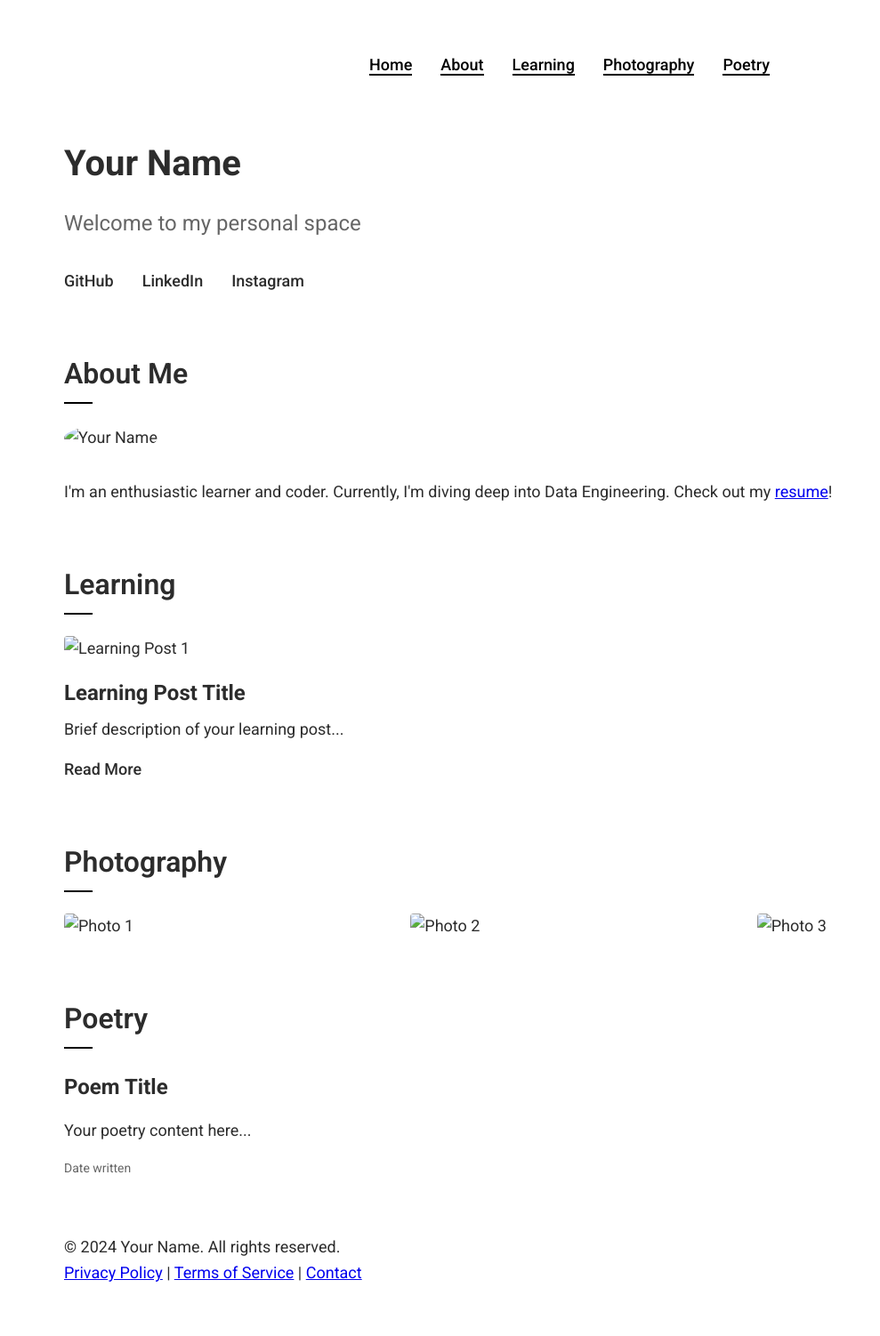
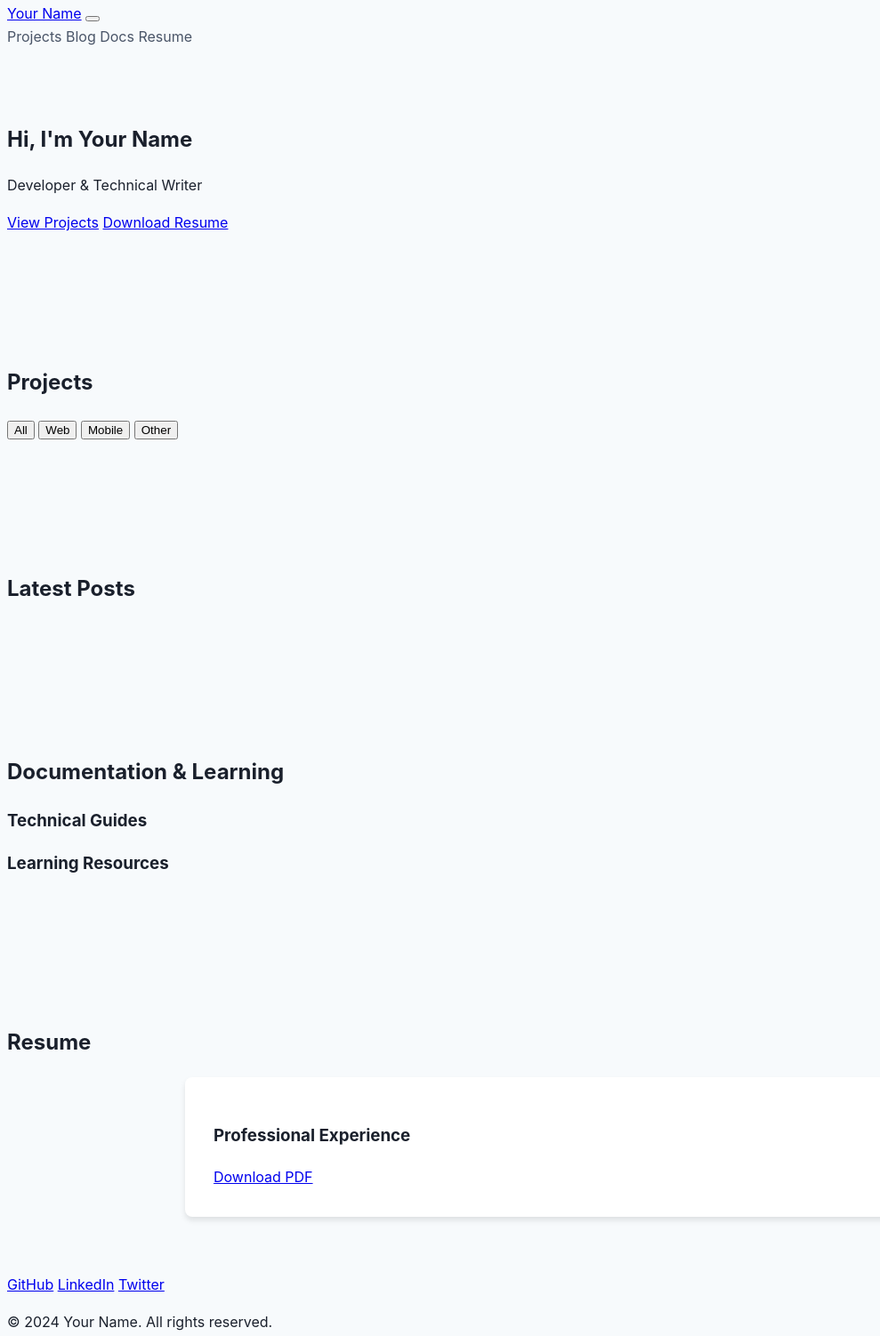
Before and after one commit to dattskoushik/dattskoushik.github.io, a plain HTML site: page index.html in a window 1280 px wide. Shown: the part 5-1507 px from the top of the page at 89% size, without its empty margins (0-989 px from the left). Before the commit the page ends 1483 px from the top, so only its background shows below. Drawn offline with Linux system fonts and the light colour scheme; files that its build step writes are made by us from their sources.

Commit message:
Edited styles.css and index.html file for the same too

```diff
--- a/assets/css/styles.css
+++ b/assets/css/styles.css
@@ -1,235 +1,53 @@
-/* Reset and Base Styles */
+/* Base styles */
 :root {
-    /* Colors */
-    --color-background: #ffffff;
-    --color-text: #2c2c2c;
-    --color-text-light: #666666;
-    --color-accent: #000000;
-
-    /* Spacing */
-    --spacing-xs: 0.5rem;
-    --spacing-sm: 1rem;
-    --spacing-md: 2rem;
-    --spacing-lg: 4rem;
-
-    /* Typography */
-    --font-size-base: 1.125rem;
-    --font-size-small: 0.875rem;
-    --font-size-h1: 2.5rem;
-    --font-size-h2: 2rem;
-    --font-size-h3: 1.5rem;
+    --primary-color: #2D3748;
+    --secondary-color: #4A5568;
+    --accent-color: #3182CE;
+    --background-color: #F7FAFC;
+    --text-color: #1A202C;
 }
 
-/* Reset */
-*, *::before, *::after {
-    box-sizing: border-box;
-    margin: 0;
-    padding: 0;
-}
-
-/* Base Typography */
+/* Typography */
 body {
-    font-family: 'Roboto', sans-serif;
-    font-size: var(--font-size-base);
+    font-family: -apple-system, BlinkMacSystemFont, 'Segoe UI', Roboto, Oxygen, Ubuntu, Cantarell, sans-serif;
     line-height: 1.6;
-    color: var(--color-text);
-    background-color: var(--color-background);
-    -webkit-font-smoothing: antialiased;
-    -moz-osx-font-smoothing: grayscale;
-}
-
-/* Layout */
-body {
-    max-width: 1200px;
-    margin: 0 auto;
-    padding: var(--spacing-md);
+    color: var(--text-color);
+    background-color: var(--background-color);
 }
 
 /* Navigation */
-.main-nav {
-    margin: var(--spacing-md) 0 var(--spacing-lg);
+.nav-link {
+    position: relative;
+    text-decoration: none;
+    color: var(--secondary-color);
+    transition: color 0.3s ease;
 }
 
-.main-nav ul {
-    list-style: none;
-    display: flex;
-    gap: var(--spacing-md);
-    flex-wrap: wrap;
-    justify-content: center;
+.nav-link::after {
+    content: '';
+    position: absolute;
+    width: 0;
+    height: 2px;
+    bottom: -2px;
+    left: 0;
+    background-color: var(--accent-color);
+    transition: width 0.3s ease-in-out;
 }
 
-.main-nav a {
-    text-decoration: none;
-    color: var(--color-text);
-    font-weight: 500;
-    transition: color 0.2s ease;
+.nav-link:hover::after {
+    width: 100%;
 }
 
-.main-nav a.active {
-    border-bottom: 2px solid var(--color-accent);
-    color: var(--color-accent);
+.nav-link.active {
+    color: var(--accent-color);
 }
 
-.main-nav a:hover {
-    color: var(--color-text-light);
-}
-
-/* Section Styles */
+/* Sections */
 .section {
-    margin: var(--spacing-lg) 0;
-}
-
-.section-title {
-    font-size: var(--font-size-h2);
-    font-weight: 600;
-    margin-bottom: var(--spacing-md);
-    position: relative;
-}
-
-.section-title::after {
-    content: "";
-    position: absolute;
-    bottom: -0.5rem;
-    left: 0;
-    width: 2rem;
-    height: 2px;
-    background-color: var(--color-accent);
-}
-
-/* Home Section */
-.home-content {
-    margin: var(--spacing-lg) 0;
-}
-
-.home-content h1 {
-    font-size: var(--font-size-h1);
-    font-weight: 700;
-    margin-bottom: var(--spacing-sm);
-}
-
-.intro {
-    font-size: var(--font-size-h3);
-    color: var(--color-text-light);
-    margin-bottom: var(--spacing-md);
-}
-
-/* Social Links */
-.social-links {
-    display: flex;
-    gap: var(--spacing-md);
-    margin-top: var(--spacing-md);
-}
-
-.social-links a {
-    color: var(--color-text);
-    text-decoration: none;
-    font-weight: 500;
-    transition: color 0.2s ease;
-}
-
-.social-links a:hover {
-    color: var(--color-text-light);
-}
-
-/* Learning Grid */
-.learning-grid {
-    display: grid;
-    grid-template-columns: repeat(auto-fit, minmax(300px, 1fr));
-    gap: var(--spacing-md);
-    margin-top: var(--spacing-md);
-}
-
-.learning-post {
-    display: flex;
-    flex-direction: column;
-}
-
-.learning-image {
-    width: 100%;
-    height: auto;
-    border-radius: 4px;
-}
-
-.learning-content {
-    margin-top: var(--spacing-sm);
-}
-
-.learning-content h3 {
-    font-size: var(--font-size-h3);
-    margin-bottom: var(--spacing-xs);
-}
-
-.read-more {
-    display: inline-block;
-    margin-top: var(--spacing-sm);
-    color: var(--color-text);
-    text-decoration: none;
-    font-weight: 500;
-}
-
-/* Photo Gallery */
-.photo-gallery {
-    display: grid;
-    grid-template-columns: repeat(auto-fit, minmax(250px, 1fr));
-    gap: var(--spacing-md);
-    margin-top: var(--spacing-md);
-}
-
-.photo-item img {
-    width: 100%;
-    height: auto;
-    border-radius: 4px;
-    transition: transform 0.3s ease;
-}
-
-.photo-item img:hover {
-    transform: scale(1.02);
-}
-
-/* Poetry Section */
-.poetry-item {
-    max-width: 700px;
-    margin: var(--spacing-md) 0;
-}
-
-.poetry-item h3 {
-    font-size: var(--font-size-h3);
-    margin-bottom: var(--spacing-sm);
-}
-
-.date {
-    display: block;
-    margin-top: var(--spacing-sm);
-    color: var(--color-text-light);
-    font-size: var(--font-size-small);
-}
-
-/* Responsive Design */
-@media (max-width: 768px) {
-    :root {
-        --font-size-h1: 2rem;
-        --font-size-h2: 1.75rem;
-        --font-size-h3: 1.25rem;
-    }
-
-    body {
-        padding: var(--spacing-sm);
-    }
-
-    .main-nav ul {
-        gap: var(--spacing-sm);
-    }
-
-    .section {
-        margin: var(--spacing-md) 0;
-    }
-}
-
-/* Add this to your styles.css */
-.section {
+    padding: 4rem 0;
     opacity: 0;
     transform: translateY(20px);
-    transition: opacity 0.6s ease-out, transform 0.6s ease-out;
+    transition: opacity 0.5s ease, transform 0.5s ease;
 }
 
 .section.visible {
@@ -237,23 +55,83 @@ body {
     transform: translateY(0);
 }
 
+/* Cards */
+.card {
+    background: white;
+    border-radius: 0.5rem;
+    box-shadow: 0 4px 6px rgba(0, 0, 0, 0.1);
+    transition: transform 0.3s ease, box-shadow 0.3s ease;
+}
 
+.card:hover {
+    transform: translateY(-5px);
+    box-shadow: 0 10px 15px rgba(0, 0, 0, 0.1);
+}
+
+/* Blog posts */
+.blog-post {
+    margin-bottom: 2rem;
+    padding: 1.5rem;
+    border-radius: 0.5rem;
+    background: white;
+    transition: transform 0.3s ease;
+}
+
+.blog-post:hover {
+    transform: translateX(10px);
+}
+
+/* Projects */
+.project-grid {
+    display: grid;
+    grid-template-columns: repeat(auto-fill, minmax(300px, 1fr));
+    gap: 2rem;
+}
+
+.project-card {
+    position: relative;
+    overflow: hidden;
+}
+
+.project-card img {
+    width: 100%;
+    height: 200px;
+    object-fit: cover;
+}
+
+/* Resume section */
+.resume-container {
+    max-width: 800px;
+    margin: 0 auto;
+    padding: 2rem;
+    background: white;
+    border-radius: 0.5rem;
+    box-shadow: 0 4px 6px rgba(0, 0, 0, 0.1);
+}
+
+/* Mobile responsiveness */
 @media (max-width: 768px) {
-    .main-nav ul {
-        flex-direction: column;
-        align-items: center;
+    .project-grid {
+        grid-template-columns: 1fr;
+    }
+
+    .nav-menu {
+        padding: 1rem;
     }
 }
 
-/* Print Styles */
-@media print {
-    body {
-        color: black;
-        background: white;
+/* Animations */
+@keyframes fadeIn {
+    from {
+        opacity: 0;
+        transform: translateY(20px);
     }
-
-    .main-nav,
-    .social-links {
-        display: none;
+    to {
+        opacity: 1;
+        transform: translateY(0);
     }
 }
+
+.animate-fade-in {
+    animation: fadeIn 0.5s ease forwards;
+}
--- a/index.html
+++ b/index.html
@@ -3,128 +3,116 @@
 <head>
     <meta charset="UTF-8">
     <meta name="viewport" content="width=device-width, initial-scale=1.0">
-    <title>M S Suchindra Datta Koushik | Software Engineer - Backend, Data</title>
-    <link href="https://fonts.googleapis.com/css2?family=Roboto:wght@400;500;600;700&display=swap" rel="stylesheet">
-    <link rel="stylesheet" href="css/styles.css">
-    <style>
-        html {
-            scroll-behavior: smooth;
-        }
-    </style>
+    <title>Your Portfolio</title>
+    <meta name="description" content="Personal portfolio showcasing projects, blog posts, and technical documentation">
+    <link rel="stylesheet" href="assets/css/styles.css">
 </head>
 <body>
-    <header>
-        <nav class="main-nav">
-            <ul>
-                <li><a href="#home">Home</a></li>
-                <li><a href="#about">About</a></li>
-                <li><a href="#learning">Learning</a></li>
-                <li><a href="#photography">Photography</a></li>
-                <li><a href="#poetry">Poetry</a></li>
-            </ul>
+    <!-- Navigation -->
+    <nav class="nav-menu">
+        <div class="container">
+            <a href="#" class="logo">Your Name</a>
+            <button class="mobile-menu-toggle" onclick="toggleMobileMenu()">
+                <span></span>
+            </button>
+            <div class="nav-links">
+                <a href="#projects" class="nav-link">Projects</a>
+                <a href="#blog" class="nav-link">Blog</a>
+                <a href="#docs" class="nav-link">Docs</a>
+                <a href="#resume" class="nav-link">Resume</a>
+            </div>
+        </div>
     </nav>
-    </header>
-    <main>
-        <!-- Your content sections here -->
-        <section id="home" class="section">
-            <div class="home-content">
-                <h1>Your Name</h1>
-                <p class="intro">Welcome to my personal space</p>
-                <div class="social-links">
-                    <a href="https://github.com/dattskoushik" target="_blank" rel="noopener noreferrer">GitHub</a>
-                    <a href="https://linkedin.com/in/suchindrakoushik" target="_blank" rel="noopener noreferrer">LinkedIn</a>
-                    <a href="https://instagram.com/dattskoushik" target="_blank" rel="noopener noreferrer">Instagram</a>
+
+    <!-- Hero Section -->
+    <section id="hero" class="section">
+        <div class="container">
+            <h1>Hi, I'm Your Name</h1>
+            <p class="subtitle">Developer & Technical Writer</p>
+            <div class="cta-buttons">
+                <a href="#projects" class="btn primary">View Projects</a>
+                <a href="#resume" class="btn secondary">Download Resume</a>
             </div>
         </div>
     </section>
-        <section id="about" class="section">
-            <h2 class="section-title">About Me</h2>
-            <div class="about-content">
-                <img src="path/to/your-profile-image.jpg" alt="Your Name" style="width:150px; border-radius:50%; margin-bottom:var(--spacing-md);">
-                <p>I'm an enthusiastic learner and coder. Currently, I'm diving deep into Data Engineering. Check out my <a href="your-resume-link.pdf" target="_blank">resume</a>!</p>
+
+    <!-- Projects Section -->
+    <section id="projects" class="section">
+        <div class="container">
+            <h2>Projects</h2>
+            <div class="project-filters">
+                <button onclick="filterProjects('all')" class="active">All</button>
+                <button onclick="filterProjects('web')">Web</button>
+                <button onclick="filterProjects('mobile')">Mobile</button>
+                <button onclick="filterProjects('other')">Other</button>
             </div>
-        </section>
-        <section id="learning" class="section">
-            <h2 class="section-title">Learning</h2>
-            <div class="learning-grid">
-                <article class="learning-post">
-                    <img src="/api/placeholder/400/300" alt="Learning Post 1" class="learning-image">
-                    <div class="learning-content">
-                        <h3>Learning Post Title</h3>
-                        <p>Brief description of your learning post...</p>
-                        <a href="#" class="read-more">Read More</a>
-                    </div>
-                </article>
-            </div>
-        </section>
-        <section id="photography" class="section">
-            <h2 class="section-title">Photography</h2>
-            <div class="photo-gallery">
-                <div class="photo-item">
-                    <img src="/api/placeholder/300/300" alt="Photo 1">
-                </div>
-                <div class="photo-item">
-                    <img src="/api/placeholder/300/300" alt="Photo 2">
-                </div>
-                <div class="photo-item">
-                    <img src="/api/placeholder/300/300" alt="Photo 3">
+            <div class="project-grid">
+                <!-- Project cards will be dynamically loaded -->
             </div>
         </div>
     </section>
-        <section id="poetry" class="section">
-            <h2 class="section-title">Poetry</h2>
-            <article class="poetry-item">
-                <h3>Poem Title</h3>
-                <p>Your poetry content here...</p>
-                <span class="date">Date written</span>
-            </article>
+
+    <!-- Blog Section -->
+    <section id="blog" class="section">
+        <div class="container">
+            <h2>Latest Posts</h2>
+            <div class="blog-posts">
+                <!-- Blog posts will be dynamically loaded -->
+            </div>
+        </div>
     </section>
-    </main>
+
+    <!-- Documentation Section -->
+    <section id="docs" class="section">
+        <div class="container">
+            <h2>Documentation & Learning</h2>
+            <div class="docs-grid">
+                <div class="docs-category">
+                    <h3>Technical Guides</h3>
+                    <div class="docs-list">
+                        <!-- Documentation entries will be dynamically loaded -->
+                    </div>
+                </div>
+                <div class="docs-category">
+                    <h3>Learning Resources</h3>
+                    <div class="docs-list">
+                        <!-- Learning resources will be dynamically loaded -->
+                    </div>
+                </div>
+            </div>
+        </div>
+    </section>
+
+    <!-- Resume Section -->
+    <section id="resume" class="section">
+        <div class="container">
+            <h2>Resume</h2>
+            <div class="resume-container">
+                <div class="resume-header">
+                    <h3>Professional Experience</h3>
+                    <!-- Resume content will be dynamically loaded -->
+                </div>
+                <a href="resume/resume_.pdf" class="btn download-resume" download>
+                    Download PDF
+                </a>
+            </div>
+        </div>
+    </section>
+
+    <!-- Footer -->
     <footer>
+        <div class="container">
             <div class="footer-content">
-            <p>&copy; 2024 Your Name. All rights reserved.</p>
-            <div class="footer-links">
-                <a href="#">Privacy Policy</a> | <a href="#">Terms of Service</a> | <a href="#">Contact</a>
+                <div class="social-links">
+                    <a href="https://github.com/yourusername" target="_blank">GitHub</a>
+                    <a href="https://linkedin.com/in/yourusername" target="_blank">LinkedIn</a>
+                    <a href="https://twitter.com/yourusername" target="_blank">Twitter</a>
+                </div>
+                <p class="copyright">© 2024 Your Name. All rights reserved.</p>
             </div>
         </div>
     </footer>
 
-    <script>
-        const sections = document.querySelectorAll('section');
-        const navLinks = document.querySelectorAll('.main-nav a');
-
-        const observer = new IntersectionObserver(entries => {
-            entries.forEach(entry => {
-                if (entry.isIntersecting) {
-                    entry.target.classList.add('visible');
-                } else {
-                    entry.target.classList.remove('visible');
-                }
-            });
-        });
-
-        sections.forEach(section => {
-            observer.observe(section);
-        });
-
-        window.addEventListener('scroll', () => {
-            let current = '';
-
-            sections.forEach(section => {
-                const sectionTop = section.offsetTop;
-                if (pageYOffset >= sectionTop - 60) {
-                    current = section.getAttribute('id');
-                }
-            });
-
-            navLinks.forEach(link => {
-                link.classList.remove('active');
-                if (link.getAttribute('href').includes(current)) {
-                    link.classList.add('active');
-                }
-            });
-        });
-    </script>
-
+    <script src="assets/js/script.js"></script>
 </body>
 </html>
```
Also changed, not shown: assets/images/my_profile.png (renamed from assets/my_profile.png). Lines whose indentation alone changed are shown as unchanged.
